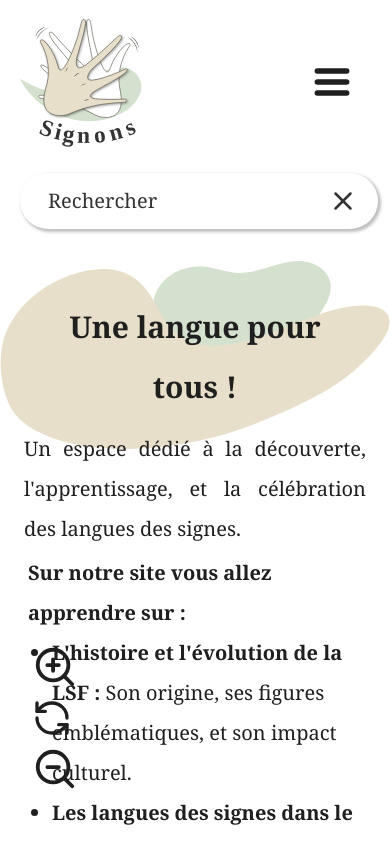
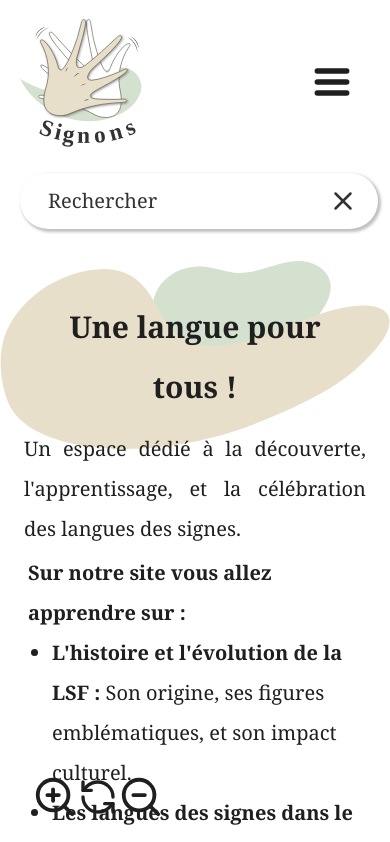
Before and after one commit to MahaBourada/signons, a React (Vite) app: page / in a window 390 px wide. Shown: the top 842 px of the page. Built offline with nearby package versions, Linux system fonts and the light colour scheme.

Commit message:
Zoom func responsive

```diff
--- a/src/components/SearchBar.jsx
+++ b/src/components/SearchBar.jsx
@@ -16,7 +16,7 @@ const SearchBar = () => {
 
   return (
     <form
-      className="flex-grow flex items-center justify-center shadow-boxShadow m-10 max-xl:m-1 max-xl:my-5 max-header:mr-28 max-header:w-full"
+      className="flex-grow flex items-center justify-center shadow-boxShadow m-10 max-xl:m-1 max-xl:my-5 max-header:mr-28 w-[70%] mx-auto max-header:w-full"
       onSubmit={handleSubmit}
     >
       <label htmlFor="searchInput" className="absolute right-[5555px]">
--- a/src/components/ZoomFunc.jsx
+++ b/src/components/ZoomFunc.jsx
@@ -3,7 +3,7 @@ import { RefreshCcw, ZoomIn, ZoomOut } from "lucide-react";
 
 const ZoomFunc = ({ zoomIn, zoomOut, resetZoom }) => {
   return (
-    <div className="fixed bottom-12 left-8 flex flex-col text-blackText dark:text-whiteText z-50">
+    <div className="fixed bottom-12 left-8 max-lg:bottom-5 flex flex-col max-lg:flex-row text-blackText dark:text-whiteText z-50">
       <button
         type="button"
         className="hover:translate-x-[1px] hover:translate-y-[1px] my-1"
```
